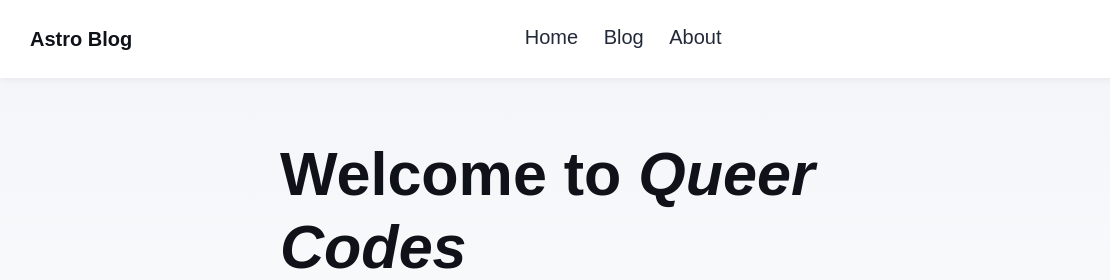
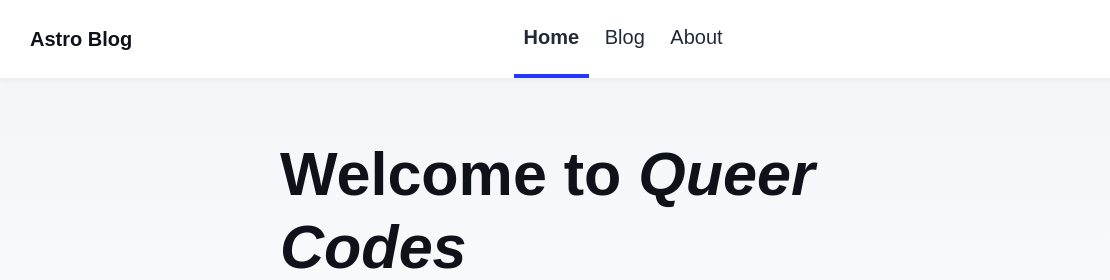
Before and after one commit to gofilipa/codes, an Astro site: page /codes/ in a window 1280 px wide. Shown: the top 280 px of the page, 0-1110 px from the left. Built offline with nearby package versions, Linux system fonts and the light colour scheme; Astro itself is replaced by a stand-in of ours; a web font is replaced by a local one.

Commit message:
adding codes to headerlink const pathname

```diff
--- a/src/components/HeaderLink.astro
+++ b/src/components/HeaderLink.astro
@@ -4,7 +4,7 @@ import type { HTMLAttributes } from 'astro/types';
 type Props = HTMLAttributes<'a'>;
 
 const { href, class: className, ...props } = Astro.props;
-const pathname = Astro.url.pathname.replace(import.meta.env.BASE_URL, '');
+const pathname = Astro.url.pathname.replace(import.meta.env.BASE_URL, 'codes');
 const subpath = pathname.match(/[^\/]+/g);
 const isActive = href === pathname || href === '/' + (subpath?.[0] || '');
 ---
```
